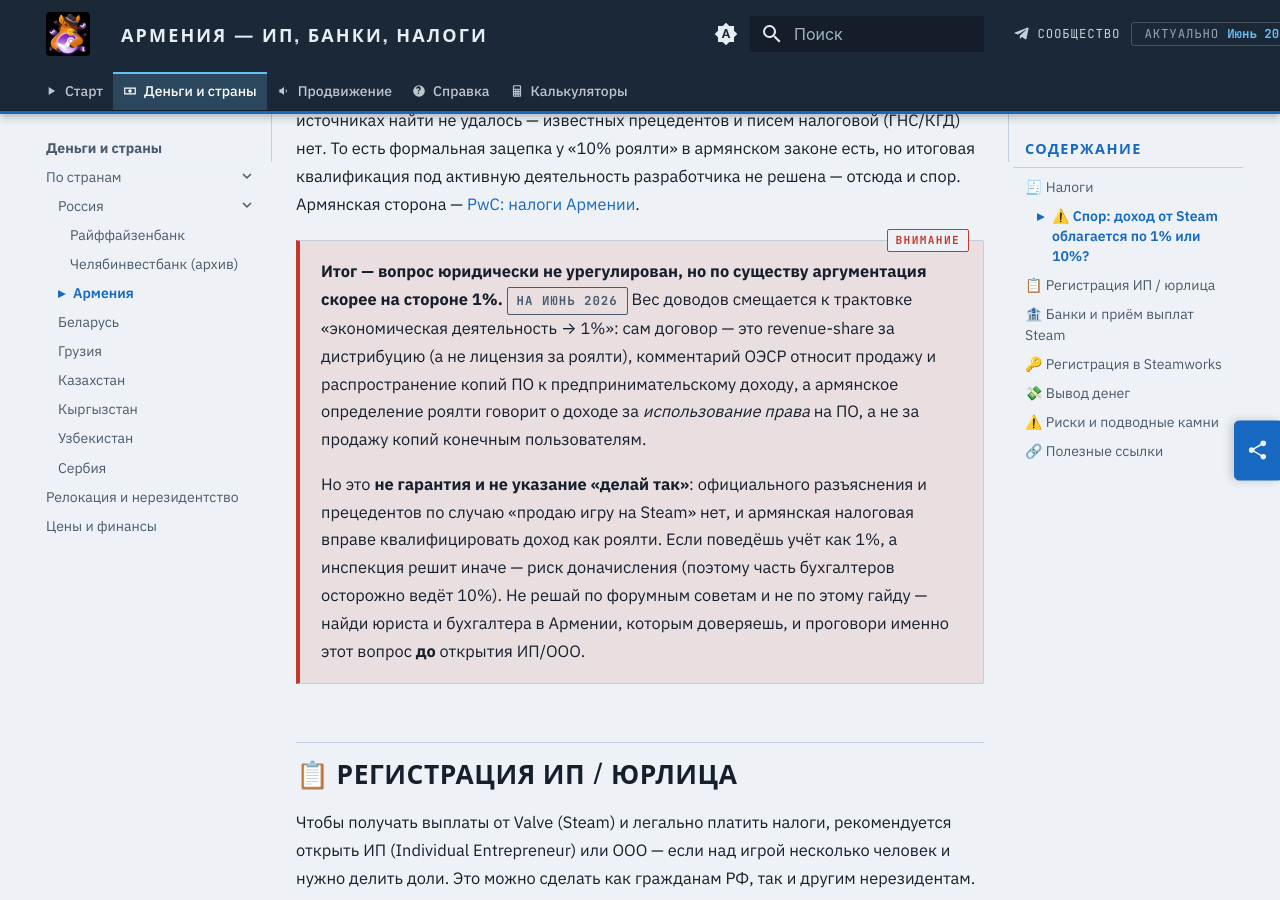
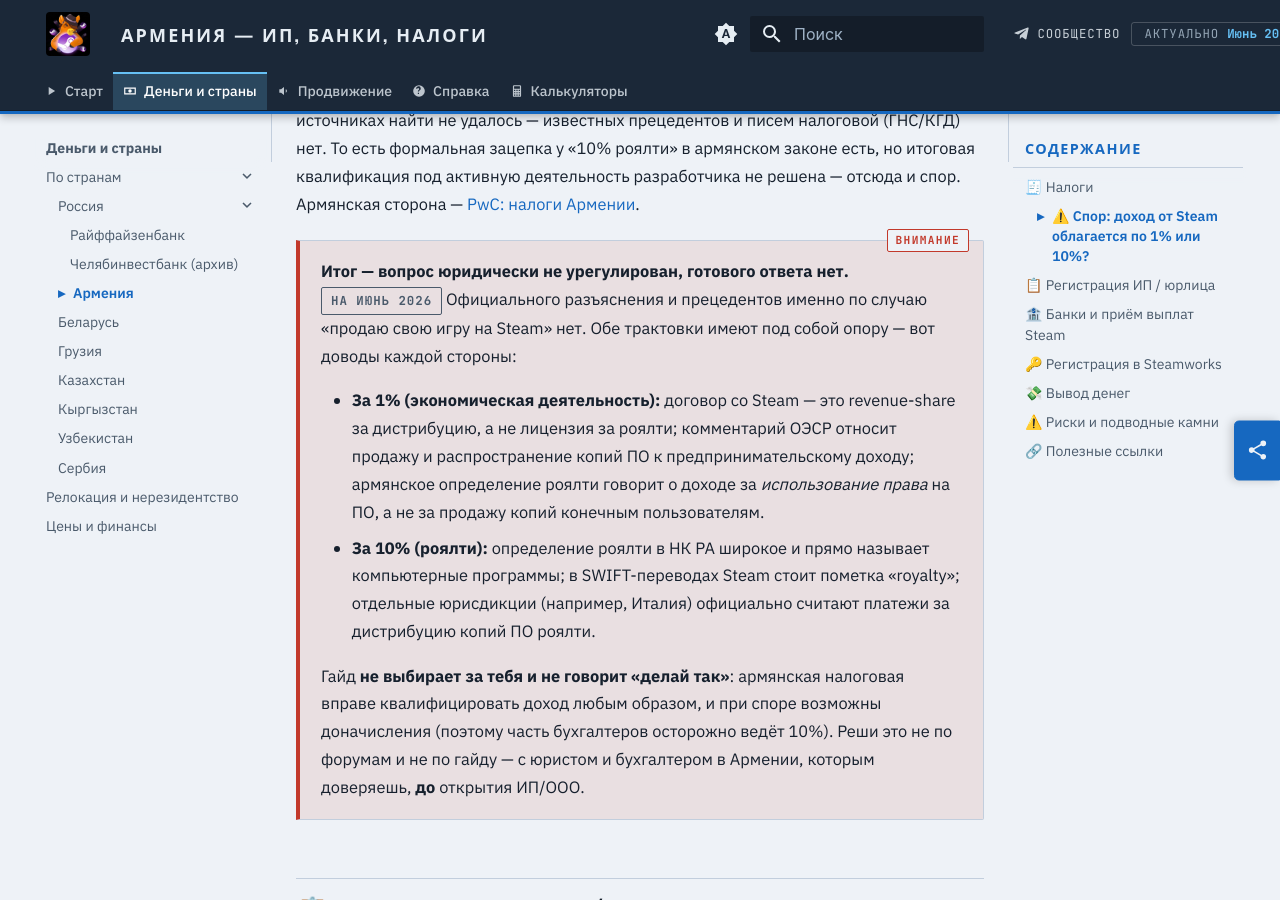
Before and after one commit to steam-izdat/steam-izdat.github.io, an MkDocs documentation site: the page built from docs/03-other-countries/armenia.md, in a window 1280 px wide and 900 px high, scrolled down 3687 px. Built offline with MkDocs 1.6.1 and Material for MkDocs 9.7.7, drawn with Linux system fonts in a browser that asks for light colours.

Commit message:
Армения: спор 1%/10% — убран вывод «склоняется к 1%», нейтральная подача доводов
Гайд не даёт решение по налоговой квалификации: оба довода (за 1% и за 10%)
показаны рядом, выбор и консультация с юристом — за читателем

```diff
--- a/docs/03-other-countries/armenia.md
+++ b/docs/03-other-countries/armenia.md
@@ -56,9 +56,12 @@
 
 <div class="cl cl-warn" markdown>
 
-**Итог — вопрос юридически не урегулирован, но по существу аргументация скорее на стороне 1%.** <span class="stamp stamp--date">на Июнь 2026</span> Вес доводов смещается к трактовке «экономическая деятельность → 1%»: сам договор — это revenue-share за дистрибуцию (а не лицензия за роялти), комментарий ОЭСР относит продажу и распространение копий ПО к предпринимательскому доходу, а армянское определение роялти говорит о доходе за *использование права* на ПО, а не за продажу копий конечным пользователям.
+**Итог — вопрос юридически не урегулирован, готового ответа нет.** <span class="stamp stamp--date">на Июнь 2026</span> Официального разъяснения и прецедентов именно по случаю «продаю свою игру на Steam» нет. Обе трактовки имеют под собой опору — вот доводы каждой стороны:
 
-Но это **не гарантия и не указание «делай так»**: официального разъяснения и прецедентов по случаю «продаю игру на Steam» нет, и армянская налоговая вправе квалифицировать доход как роялти. Если поведёшь учёт как 1%, а инспекция решит иначе — риск доначисления (поэтому часть бухгалтеров осторожно ведёт 10%). Не решай по форумным советам и не по этому гайду — найди юриста и бухгалтера в Армении, которым доверяешь, и проговори именно этот вопрос **до** открытия ИП/ООО.
+- **За 1% (экономическая деятельность):** договор со Steam — это revenue-share за дистрибуцию, а не лицензия за роялти; комментарий ОЭСР относит продажу и распространение копий ПО к предпринимательскому доходу; армянское определение роялти говорит о доходе за *использование права* на ПО, а не за продажу копий конечным пользователям.
+- **За 10% (роялти):** определение роялти в НК РА широкое и прямо называет компьютерные программы; в SWIFT-переводах Steam стоит пометка «royalty»; отдельные юрисдикции (например, Италия) официально считают платежи за дистрибуцию копий ПО роялти.
+
+Гайд **не выбирает за тебя и не говорит «делай так»**: армянская налоговая вправе квалифицировать доход любым образом, и при споре возможны доначисления (поэтому часть бухгалтеров осторожно ведёт 10%). Реши это не по форумам и не по гайду — с юристом и бухгалтером в Армении, которым доверяешь, **до** открытия ИП/ООО.
 
 </div>
 
```
